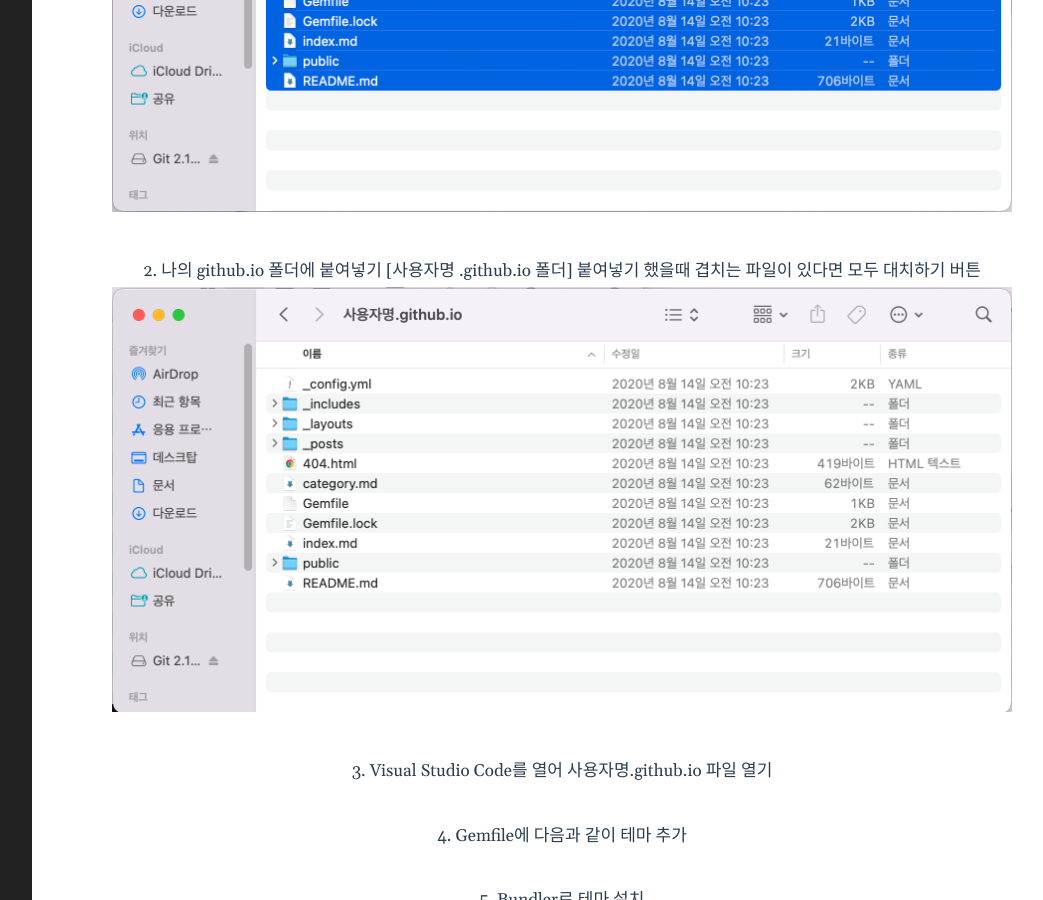
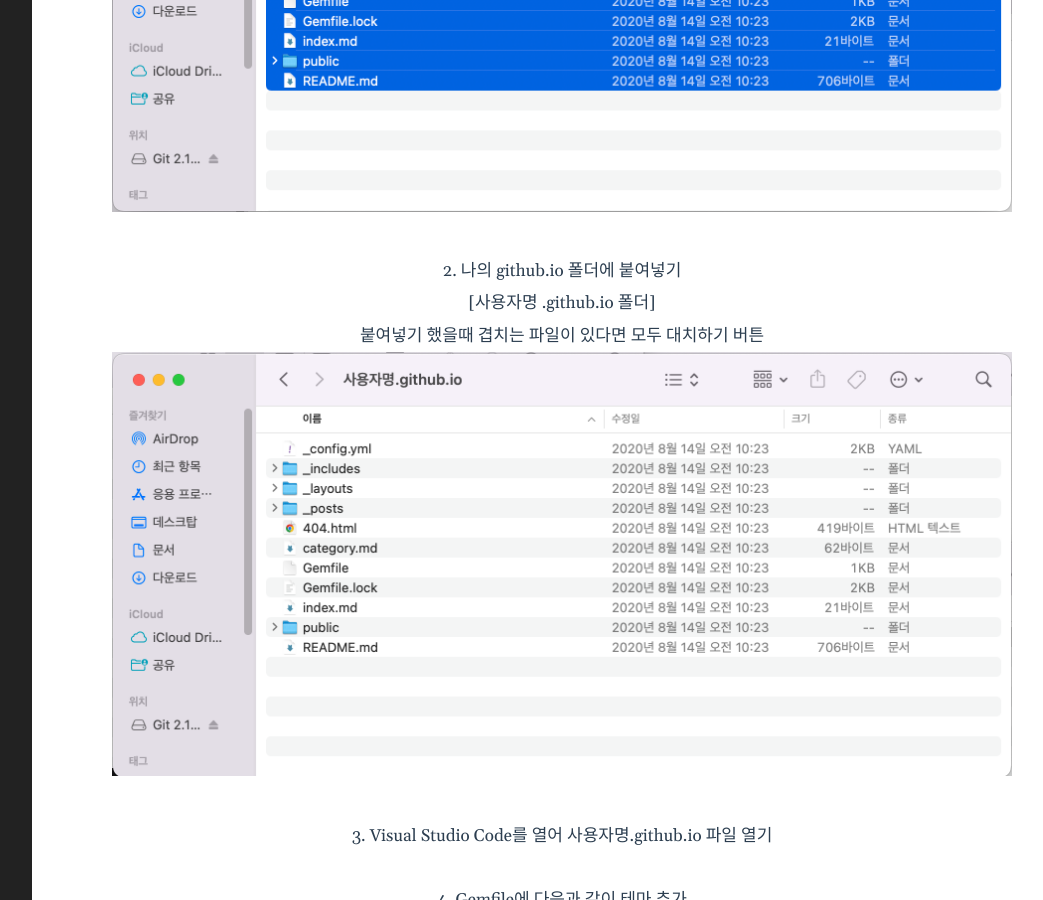
Before and after one commit to chaelimee/chaelimee.github.io, a Jekyll site: the page built from _posts/2023-11-03-드디어 jekyll blog를 만들었다!!.markdown, in a window 1280 px wide and 900 px high, scrolled down 1688 px. Shown: the whole window, without its empty margins (188-1231 px from the left). Built offline with Jekyll 4.4.1, drawn with Linux system fonts in a browser that asks for light colours.

```diff
--- a/_posts/2023-11-03-드디어 jekyll blog를 만들었다!!.markdown
+++ b/_posts/2023-11-03-드디어 jekyll blog를 만들었다!!.markdown
@@ -27,8 +27,8 @@ categories: jekyll update
 <img src="/images/folder.png">
 <br/><br/>
 
-2. 나의 github.io 폴더에 붙여넣기
-[사용자명 .github.io 폴더]
+2. 나의 github.io 폴더에 붙여넣기<br/>
+[사용자명 .github.io 폴더]<br/>
 붙여넣기 했을때 겹치는 파일이 있다면 모두 대치하기 버튼
 
 <img src="/images/paste.png">
```
